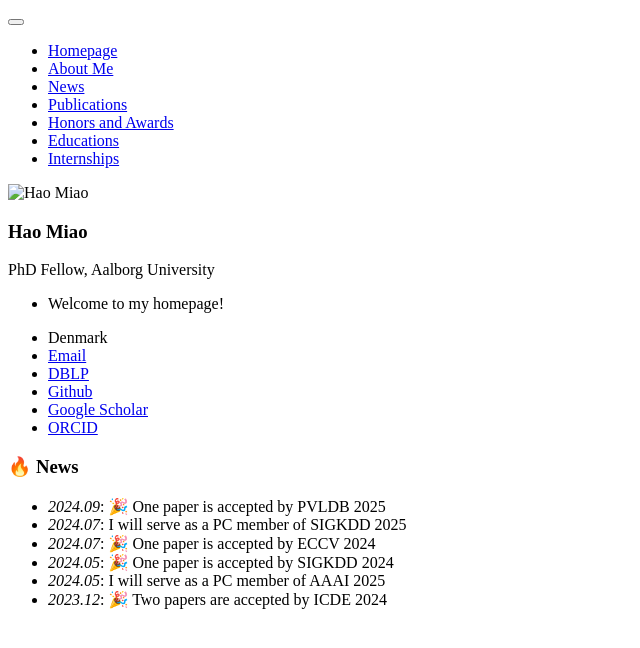
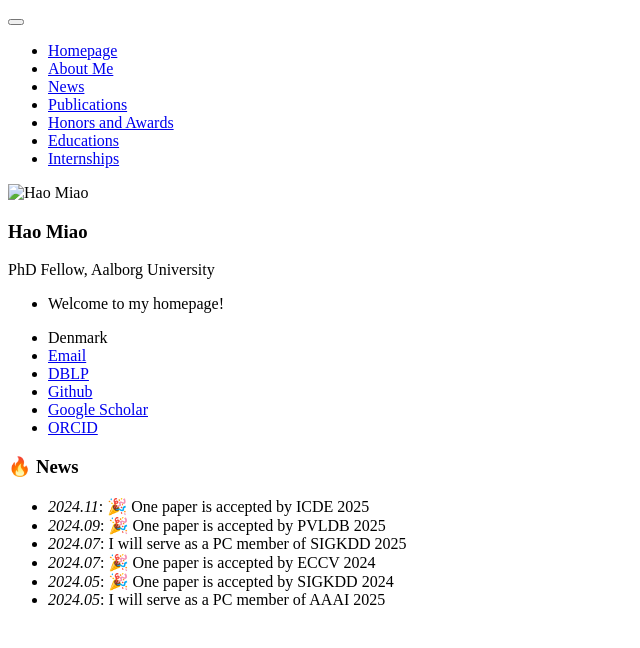
Before and after one commit to MiaoHaoSunny/MiaoHaoSunny.github.io, a Jekyll site: the page built from _pages/includes/news.md, in a window 1280 px wide. Shown: the top 648 px of the page, without its empty margins (0-640 px from the left). Built offline with Jekyll 4.4.1, drawn with Linux system fonts in a browser that asks for light colours; our own code applies the rules of GitHub Pages for plain Markdown files.

Commit message:
Update news.md

```diff
--- a/_pages/includes/news.md
+++ b/_pages/includes/news.md
@@ -1,7 +1,7 @@
 # 🔥 News
+- *2024.11*: 🎉 One paper is accepted by ICDE 2025
 - *2024.09*: 🎉 One paper is accepted by PVLDB 2025
 - *2024.07*: I will serve as a PC member of SIGKDD 2025
 - *2024.07*: 🎉 One paper is accepted by ECCV 2024
 - *2024.05*: 🎉 One paper is accepted by SIGKDD 2024
 - *2024.05*: I will serve as a PC member of AAAI 2025
-- *2023.12*: 🎉 Two papers are accepted by ICDE 2024
```
